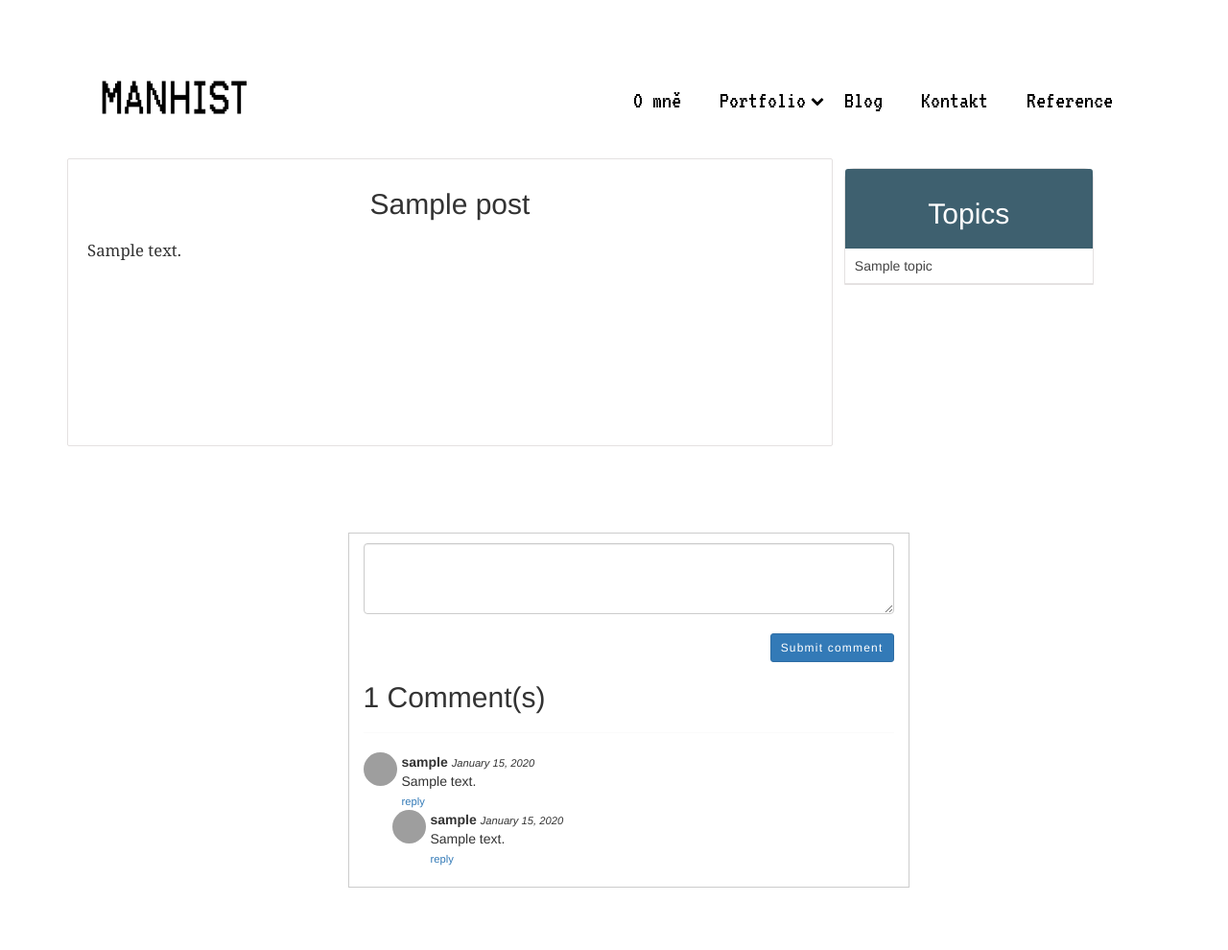
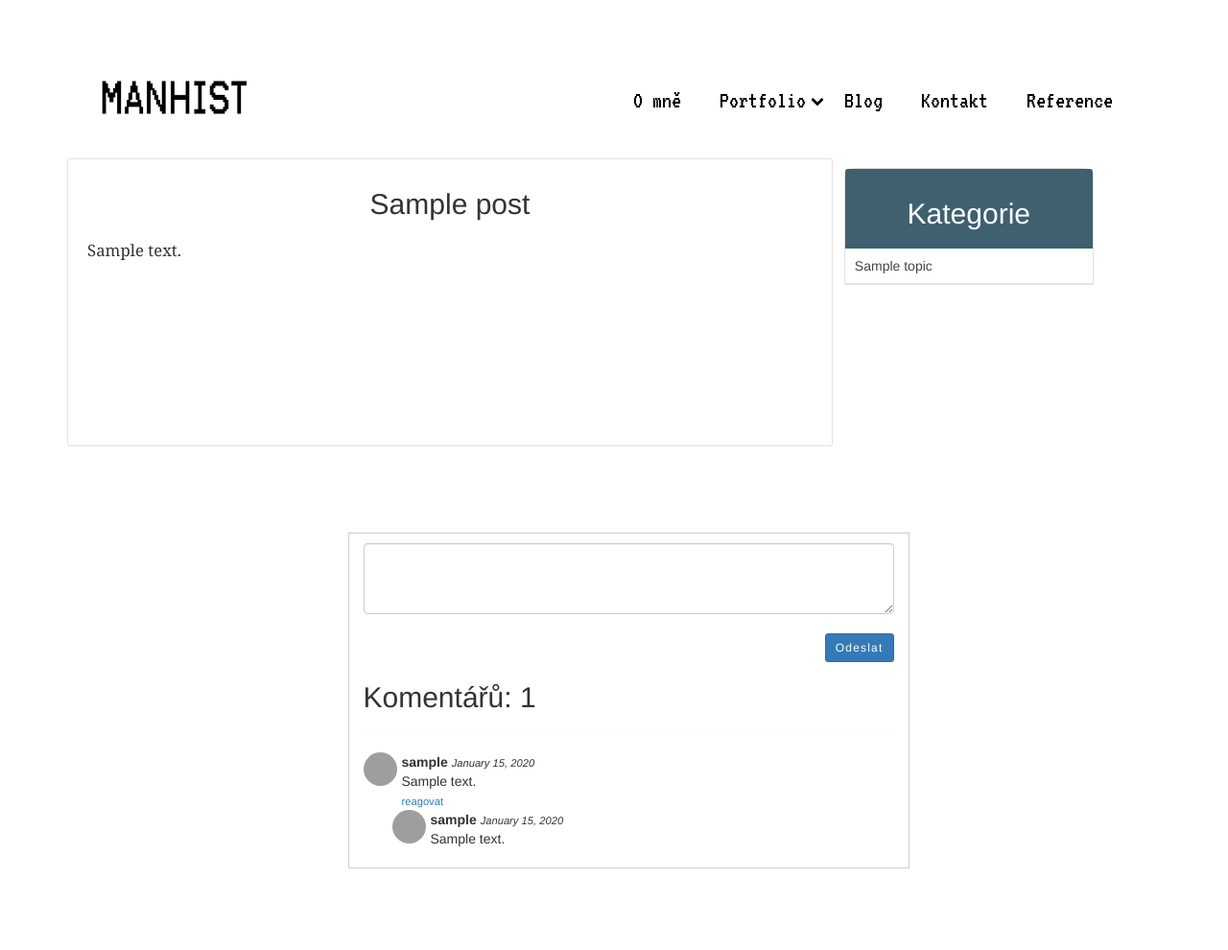
Before and after one commit to filipmanhal/term-work, a PHP site: page /manhistWeb/Blog/single_post.php in a window 1280 px wide. Shown: the whole page at 96% size. After the commit the page ends 905 px from the top, so only its background shows below. Run offline with PHP 8.4, Linux system fonts and the light colour scheme; the visitor is signed in with stand-in values (Sample User, id 1); tables that the repository leaves empty hold one stand-in row (values such as "Sample post"); some web fonts are replaced; grey boxes are pictures that could not be loaded.

Commit message:
komenty funguji, ale musi se obnovit cela stranka (funguji pod prihlasenymi uzivateli a spravne pod prispevky)

```diff
--- a/page/Blog/admin/posts.php
+++ b/page/Blog/admin/posts.php
@@ -22,7 +22,7 @@
         <?php include(ROOT_PATH . '/includes/messages.php') ?>
 
         <?php if (empty($posts)): ?>
-            <h1 style="text-align: center; margin-top: 20px;">Žádné příspěvky/h1>
+            <h1 style="text-align: center; margin-top: 20px;">Žádné příspěvky</h1>
         <?php else: ?>
             <table class="table">
                 <thead>
--- a/page/Blog/admin/topics.php
+++ b/page/Blog/admin/topics.php
@@ -55,7 +55,7 @@
                         <td>
                             <a class="fa fa-pencil btn edit"
                                href="topics.php?edit-topic=<?php echo $topic['id'] ?>">
-                            </a>s
+                            </a>
                         </td>
                         <td>
                             <a class="fa fa-trash btn delete"
--- a/page/Blog/comment/functions.php
+++ b/page/Blog/comment/functions.php
@@ -1,24 +1,33 @@
 <?php
-session_start();
+if(!isset($_SESSION))
+{
+    session_start();
+}
+$user_id = $_SESSION['u_id'];
+$post_id = $_SESSION['post_id'];
+?>
+
+<?php
 // Set logged in user id: This is just a simulation of user login. We haven't implemented user log in
 // But we will assume that when a user logs in,
 // they are assigned an id in the session variable to identify them across pages
-$user_id = $_SESSION['u_id'];  //staticky dana hodnota na uzivatele cislo 1 --------------------------------------------------------------------------------------------
+
+
 // connect to database
-$db = mysqli_connect("localhost", "root", "", "manhistDb");
+$conn = mysqli_connect("localhost", "root", "", "manhistDb");
 // get post with id 1 from database
-$post_query_result = mysqli_query($db, "SELECT * FROM posts WHERE id=1"); //staticky dana hodnota na post cislo 1 --------------------------------------------------------------------------------------------
+$post_query_result = mysqli_query($conn, "SELECT * FROM posts WHERE id= " . $post_id . ""); //staticky dana hodnota na post cislo 1 --------------------------------------------------------------------------------------------
 $post = mysqli_fetch_assoc($post_query_result);
 
 // Get all comments from database
-$comments_query_result = mysqli_query($db, "SELECT * FROM comments WHERE post_id=" . $post['id'] . " ORDER BY created_at DESC");
+$comments_query_result = mysqli_query($conn, "SELECT * FROM comments WHERE post_id=" . $post['id'] . " ORDER BY created_at DESC");
 $comments = mysqli_fetch_all($comments_query_result, MYSQLI_ASSOC);
 
 // Receives a user id and returns the username
 function getUsernameById($id)
 {
-    global $db;
-    $result = mysqli_query($db, "SELECT username FROM users WHERE id=" . $id . " LIMIT 1");
+    global $conn;
+    $result = mysqli_query($conn, "SELECT username FROM users WHERE id=" . $id . " LIMIT 1");
     // return the username
     return mysqli_fetch_assoc($result)['username'];
 }
@@ -26,8 +35,8 @@ function getUsernameById($id)
 // Receives a comment id and returns the username
 function getRepliesByCommentId($id)
 {
-    global $db;
-    $result = mysqli_query($db, "SELECT * FROM replies WHERE comment_id=$id");
+    global $conn;
+    $result = mysqli_query($conn, "SELECT * FROM replies WHERE comment_id=$id");
     $replies = mysqli_fetch_all($result, MYSQLI_ASSOC);
     return $replies;
 }
@@ -35,23 +44,23 @@ function getRepliesByCommentId($id)
 // Receives a post id and returns the total number of comments on that post
 function getCommentsCountByPostId($post_id)
 {
-    global $db;
-    $result = mysqli_query($db, "SELECT COUNT(*) AS total FROM comments");
+    global $conn;
+    $result = mysqli_query($conn, "SELECT COUNT(*) AS total FROM comments");
     $data = mysqli_fetch_assoc($result);
     return $data['total'];
 }
 
 // If the user clicked submit on comment form...
 if (isset($_POST['comment_posted'])) {
-    global $db;
+    global $conn;
     // grab the comment that was submitted through Ajax call
     $comment_text = $_POST['comment_text'];
     // insert comment into database
-    $sql = "INSERT INTO comments (post_id, user_id, body, created_at, updated_at) VALUES (1, " . $user_id . ", '$comment_text', now(), null)";
-    $result = mysqli_query($db, $sql);
+    $sql = "INSERT INTO comments (post_id, user_id, body, created_at, updated_at) VALUES (" . $post_id . " , " . $user_id . " , '$comment_text', now(), null)";
+    $result = mysqli_query($conn, $sql);
     // Query same comment from database to send back to be displayed
-    $inserted_id = $db->insert_id;
-    $res = mysqli_query($db, "SELECT * FROM comments WHERE id=$inserted_id");
+    $inserted_id = $conn->insert_id;
+    $res = mysqli_query($conn, "SELECT * FROM comments WHERE id=$inserted_id");
     $inserted_comment = mysqli_fetch_assoc($res);
     // if insert was successful, get that same comment from the database and return it
     if ($result) {
@@ -82,15 +91,15 @@ if (isset($_POST['comment_posted'])) {
 }
 // If the user clicked submit on reply form...
 if (isset($_POST['reply_posted'])) {
-    global $db;
+    global $conn;
     // grab the reply that was submitted through Ajax call
     $reply_text = $_POST['reply_text'];
     $comment_id = $_POST['comment_id'];
     // insert reply into database
     $sql = "INSERT INTO replies (user_id, comment_id, body, created_at, updated_at) VALUES (" . $user_id . ", $comment_id, '$reply_text', now(), null)";
-    $result = mysqli_query($db, $sql);
-    $inserted_id = $db->insert_id;
-    $res = mysqli_query($db, "SELECT * FROM replies WHERE id=$inserted_id");
+    $result = mysqli_query($conn, $sql);
+    $inserted_id = $conn->insert_id;
+    $res = mysqli_query($conn, "SELECT * FROM replies WHERE id=$inserted_id");
     $inserted_reply = mysqli_fetch_assoc($res);
     // if insert was successful, get that same reply from the database and return it
     if ($result) {
--- a/page/Blog/includes/public_functions.php
+++ b/page/Blog/includes/public_functions.php
@@ -1,7 +1,6 @@
 <?php
-/* * * * * * * * * * * * * * *
-* Returns all published posts
-* * * * * * * * * * * * * * */
+
+/*vraci vsechny zverejnene prispevky*/
 function getPublishedPosts() {
     // use global $conn object in function
     global $conn;
@@ -16,21 +15,17 @@ function getPublishedPosts() {
     }
     return $final_posts;
 }
-/* * * * * * * * * * * * * * *
-* Receives a post id and
-* Returns topic of the post
-* * * * * * * * * * * * * * */
+
+/*vraci kategorii prispevku*/
 function getPostTopic($post_id){
     global $conn;
-    $sql = "SELECT * FROM topics WHERE id=
-			(SELECT topic_id FROM post_topic WHERE post_id=$post_id) LIMIT 1";
+    $sql = "SELECT * FROM topics WHERE id = (SELECT topic_id FROM post_topic WHERE post_id=$post_id) LIMIT 1";
     $result = mysqli_query($conn, $sql);
     $topic = mysqli_fetch_assoc($result);
     return $topic;
 }
-/* * * * * * * * * * * * * * * *
-* Returns all posts under a topic
-* * * * * * * * * * * * * * * * */
+
+/*vraci vsechny zverejnene prispevky pod kategorii*/
 function getPublishedPostsByTopic($topic_id) {
     global $conn;
     $sql = "SELECT * FROM posts ps
@@ -48,9 +43,8 @@ function getPublishedPostsByTopic($topic_id) {
     }
     return $final_posts;
 }
-/* * * * * * * * * * * * * * * *
-* Returns topic name by topic id
-* * * * * * * * * * * * * * * * */
+
+/*vraci nazev kategorie*/
 function getTopicNameById($id)
 {
     global $conn;
@@ -59,9 +53,8 @@ function getTopicNameById($id)
     $topic = mysqli_fetch_assoc($result);
     return $topic['name'];
 }
-/* * * * * * * * * * * * * * *
-* Returns a single post
-* * * * * * * * * * * * * * */
+
+/*samostany clanek*/
 function getPost($slug){
     global $conn;
     // Get single post slug
@@ -70,15 +63,19 @@ function getPost($slug){
     $result = mysqli_query($conn, $sql);
     // fetch query results as associative array.
     $post = mysqli_fetch_assoc($result);
+
+    $_SESSION['post_id'] = ($post['id']);
+
+    //$sql_id = "SELECT id FROM posts WHERE slug='$post_slug' AND published=true";
+    //$_SESSION['post_id'] = mysqli_query($conn, $sql_id);
     if ($post) {
         // get the topic to which this post belongs
         $post['topic'] = getPostTopic($post['id']);
     }
     return $post;
 }
-/* * * * * * * * * * * *
-*  Returns all topics
-* * * * * * * * * * * * */
+
+/* vraci kategorie */
 function getAllTopics()
 {
     global $conn;
--- a/page/Blog/includes/registration_login.php
+++ b/page/Blog/includes/registration_login.php
@@ -1,7 +1,6 @@
 <?php
 // variable declaration
-session_start();
-$user_id = 0;
+//$user_id = 0;
 $username = "";
 $email    = "";
 $errors = array();
--- a/page/Blog/register.php
+++ b/page/Blog/register.php
@@ -17,7 +17,7 @@
 
     <div style="width: 40%; margin: 20px auto;">
         <form method="post" action="register.php" >
-            <h2>Register on LifeBlog</h2>
+            <h2>Registrace na blog</h2>
             <?php include(ROOT_PATH . '/includes/errors.php') ?>
             <input  type="text" name="username" value="<?php echo $username; ?>"  placeholder="Username">
             <input type="email" name="email" value="<?php echo $email ?>" placeholder="Email">
@@ -25,7 +25,7 @@
             <input type="password" name="password_2" placeholder="Password confirmation">
             <button type="submit" class="btn" name="reg_user">Register</button>
             <p>
-                Already a member? <a href="login.php">Sign in</a>
+                Už máš účet? <a href="login.php">Sign in</a>
             </p>
         </form>
     </div>
--- a/page/Blog/single_post.php
+++ b/page/Blog/single_post.php
@@ -5,6 +5,7 @@
 
 if (isset($_GET['post-slug'])) {
     $post = getPost($_GET['post-slug']);
+
 }
 $topics = getAllTopics();
 ?>
@@ -26,7 +27,7 @@ $topics = getAllTopics();
             <!-- full post div -->
             <div class="full-post-div">
                 <?php if ($post['published'] == false): ?>
-                    <h2 class="post-title">Sorry... This post has not been published</h2>
+                    <h2 class="post-title">Příspěvek nebyl zatím zveřejněn...</h2>
                 <?php else: ?>
                     <h2 class="post-title"><?php echo $post['title']; ?></h2>
                     <div class="post-body-div">
@@ -36,7 +37,7 @@ $topics = getAllTopics();
             </div>
             <!-- // full post div -->
 
-            <!-- comments section -->
+            <!-- comments -->
             <div class="container">
                 <div class="row">
                     <div class="col-md-6 col-md-offset-3 comments-section">
@@ -45,16 +46,16 @@ $topics = getAllTopics();
                             <form class="clearfix" action="comment/post_details.php" method="post" id="comment_form">
                                 <textarea name="comment_text" id="comment_text" class="form-control" cols="30"
                                           rows="3"></textarea>
-                                <button class="btn btn-primary btn-sm pull-right" id="submit_comment">Submit comment
+                                <button class="btn btn-primary btn-sm pull-right" id="submit_comment">Odeslat
                                 </button>
                             </form>
                         <?php else: ?>
                             <div class="well" style="margin-top: 20px;">
-                                <h4 class="text-center"><a href="#">Sign in</a> to post a comment</h4>
+                                <h4 class="text-center"><a href="#">Přihlásit se</a> pro napsání komentáře</h4>
                             </div>
                         <?php endif ?>
                         <!-- Display total number of comments on this post  -->
-                        <h2><span id="comments_count"><?php echo count($comments) ?></span> Comment(s)</h2>
+                        <h2>Komentářů: <span id="comments_count"><?php echo count($comments) ?></span> </h2>
                         <hr>
                         <!-- comments wrapper -->
                         <div id="comments-wrapper">
@@ -69,7 +70,7 @@ $topics = getAllTopics();
                                             <span class="comment-date"><?php echo date("F j, Y ", strtotime($comment["created_at"])); ?></span>
                                             <p><?php echo $comment['body']; ?></p>
                                             <a class="reply-btn" href="#"
-                                               data-id="<?php echo $comment['id']; ?>">reply</a>
+                                               data-id="<?php echo $comment['id']; ?>">reagovat</a>
                                         </div>
                                         <!-- reply form -->
                                         <form action="comment/post_details.php" class="reply_form clearfix"
@@ -77,8 +78,7 @@ $topics = getAllTopics();
                                               data-id="<?php echo $comment['id']; ?>">
                                             <textarea class="form-control" name="reply_text" id="reply_text" cols="30"
                                                       rows="2"></textarea>
-                                            <button class="btn btn-primary btn-xs pull-right submit-reply">Submit
-                                                reply
+                                            <button class="btn btn-primary btn-xs pull-right submit-reply">Odeslat
                                             </button>
                                         </form>
 
@@ -94,7 +94,6 @@ $topics = getAllTopics();
                                                             <span class="comment-name"><?php echo getUsernameById($reply['user_id']) ?></span>
                                                             <span class="comment-date"><?php echo date("F j, Y ", strtotime($reply["created_at"])); ?></span>
                                                             <p><?php echo $reply['body']; ?></p>
-                                                            <a class="reply-btn" href="#">reply</a>
                                                         </div>
                                                     </div>
                                                 <?php endforeach ?>
@@ -111,7 +110,6 @@ $topics = getAllTopics();
                 </div>
             </div>
 
-            <!--  coming soon ...  -->
         </div>
         <!-- // Page wrapper -->
 
@@ -119,7 +117,7 @@ $topics = getAllTopics();
         <div class="post-sidebar">
             <div class="card">
                 <div class="card-header">
-                    <h2>Topics</h2>
+                    <h2>Kategorie</h2>
                 </div>
                 <div class="card-content">
                     <?php foreach ($topics as $topic): ?>
```
